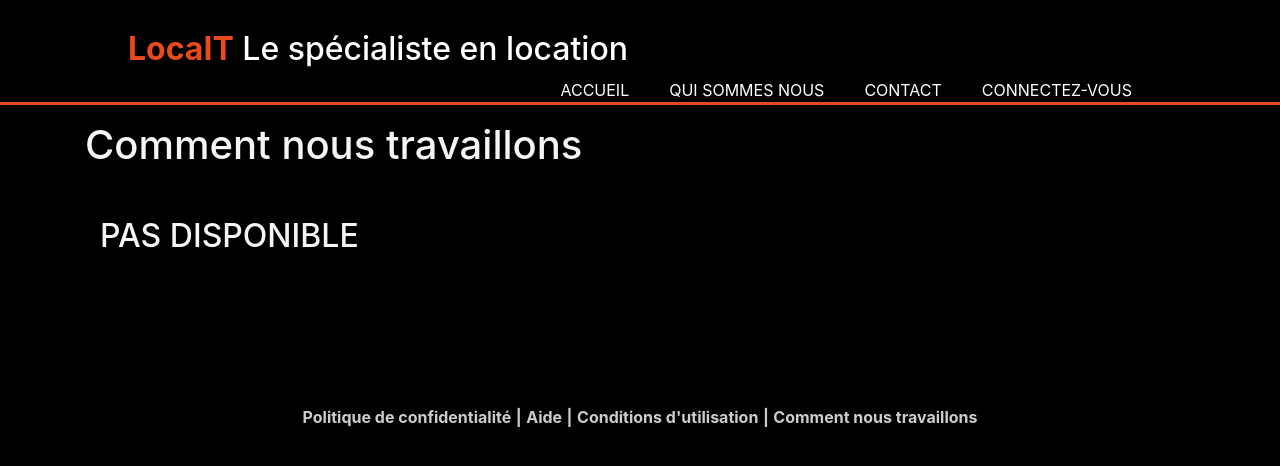
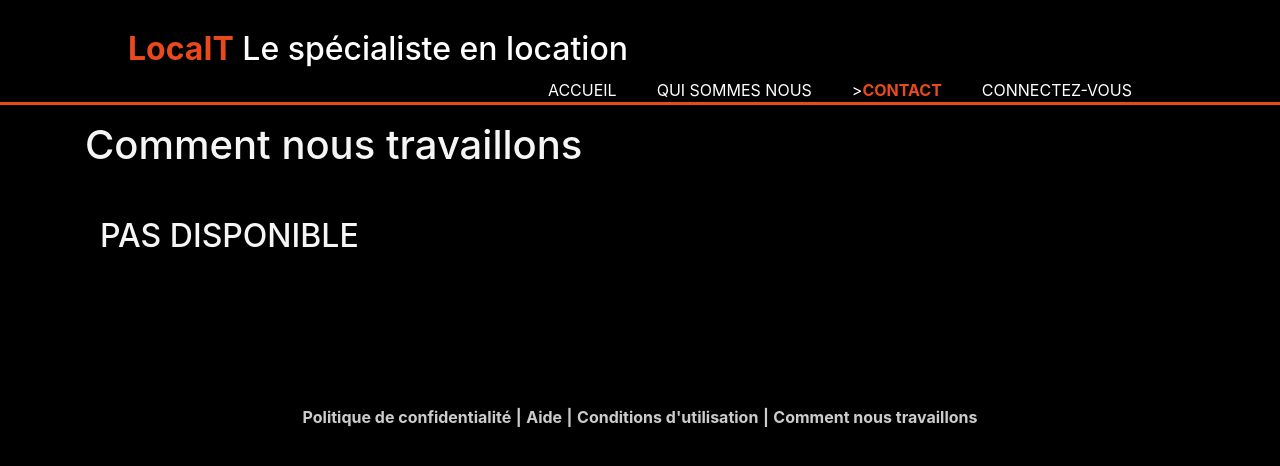
Before and after one commit to AmineAML/LocaIT, a plain HTML site: page Contact.html in a window 1280 px wide. Drawn offline with Linux system fonts and the light colour scheme.

Commit message:
Update Contact.html

```diff
--- a/Contact.html
+++ b/Contact.html
@@ -71,7 +71,7 @@ header a:hover{
             <ul>
               <li><a href="index.html">Accueil</a></li>
               <li><a href="QuiSommesNous.html">Qui sommes nous</a></li>
-              <li><a class="current" href="contact.html">Contact</a></li>
+              <li class="current">><a href="contact.html">Contact</a></li>
               <li><a href="connect.html">Connectez-vous</a></li>
             </ul>
           </nav>
```
